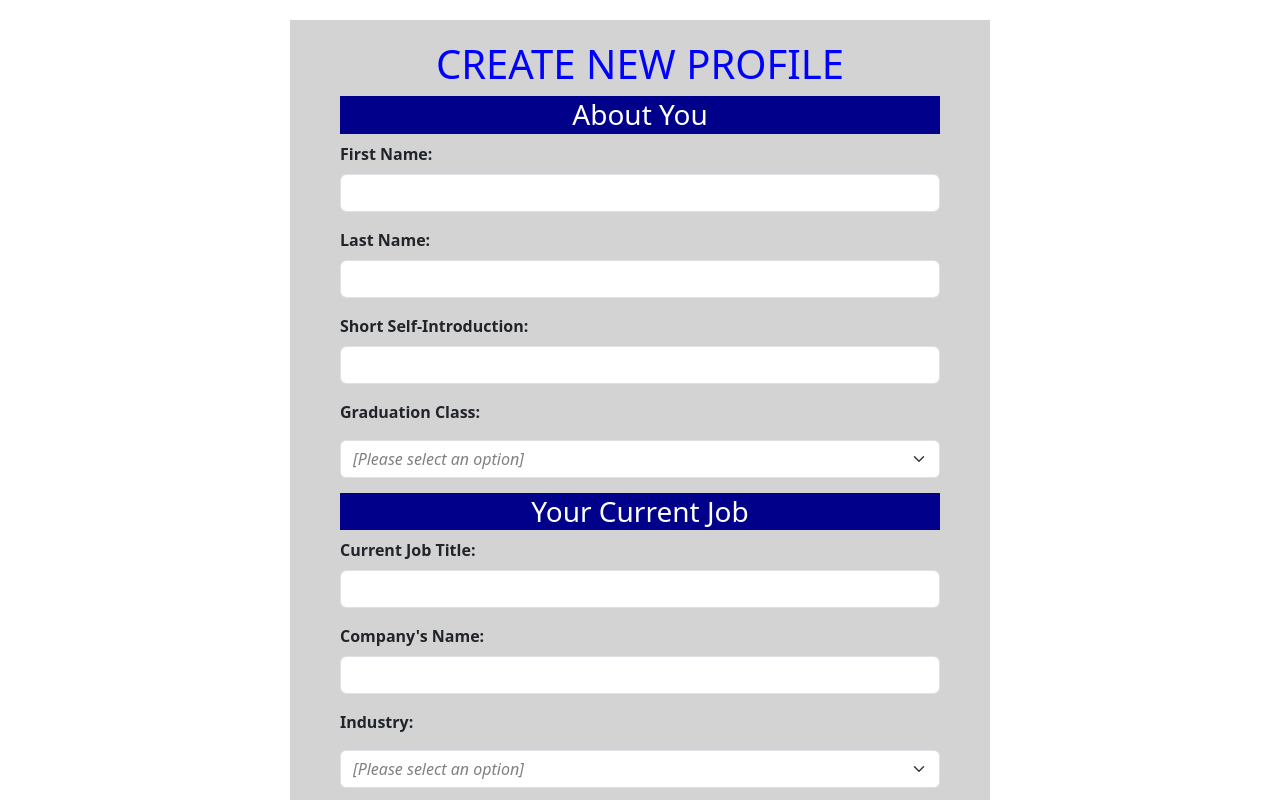
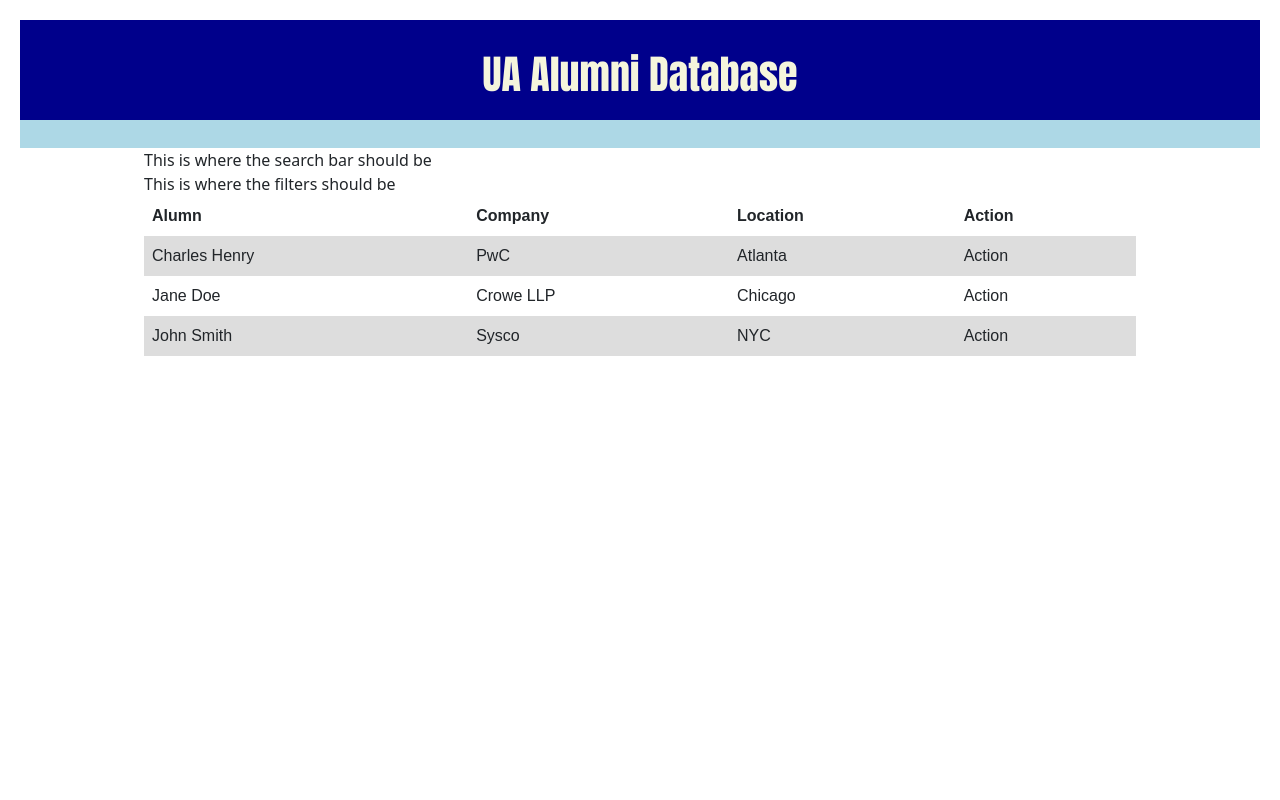
Before and after one commit to sebrazzley/internship, a React (Vite) app in the folder alumni-db/: page / in a window 1280 px wide. Shown: the top 800 px of the page. Built offline with nearby package versions, Linux system fonts and the light colour scheme.

Commit message:
Uyen styled the Home page

```diff
--- a/alumni-db/src/App.tsx
+++ b/alumni-db/src/App.tsx
@@ -4,8 +4,8 @@ import CreateAlumni from './components/Pages/CreateAlumni/CreateAlumni';
 
 const App = () => {
   return (
-    // <Home></Home>
-    <CreateAlumni></CreateAlumni>
+    <Home></Home>
+    // <CreateAlumni></CreateAlumni>
   )
 }
 
--- a/alumni-db/src/components/AlumniList/AlumniList.tsx
+++ b/alumni-db/src/components/AlumniList/AlumniList.tsx
@@ -9,49 +9,21 @@ interface Props {
 const AlumniList = ({list}: Props) =>{
     return (
         <div>
-            This is alumni List page
             <table>
                 <tr>
                     <th>Alumn</th>
                     <th>Company</th>
                     <th>Location</th>
+                    <th>Action</th>
                 </tr>
                 {list.map((alumni) => (
                     <tr key={alumni.id}>
                         <td>{alumni.firstName+" "+alumni.lastName}</td>
                         <td>{alumni.companyName}</td>
+                        <td>{alumni.location}</td>
+                        <td>Action</td>
                     </tr>
                 ))}
-                {/* <tr> */}
-                    {/* <td>Alfreds Futterkiste</td>
-                    <td>Maria Anders</td>
-                    <td>Germany</td>
-                </tr>
-                <tr>
-                    <td>Centro comercial Moctezuma</td>
-                    <td>Francisco Chang</td>
-                    <td>Mexico</td>
-                </tr>
-                <tr>
-                    <td>Ernst Handel</td>
-                    <td>Roland Mendel</td>
-                    <td>Austria</td>
-                </tr>
-                <tr>
-                    <td>Island Trading</td>
-                    <td>Helen Bennett</td>
-                    <td>UK</td>
-                </tr>
-                <tr>
-                    <td>Laughing Bacchus Winecellars</td>
-                    <td>Yoshi Tannamuri</td>
-                    <td>Canada</td>
-                </tr>
-                <tr>
-                    <td>Magazzini Alimentari Riuniti</td>
-                    <td>Giovanni Rovelli</td>
-                    <td>Italy</td>
-                </tr> */}
             </table>
         </div>
     )
--- a/alumni-db/src/components/AlumniList/alumni.type.ts
+++ b/alumni-db/src/components/AlumniList/alumni.type.ts
@@ -19,4 +19,11 @@ export const fakeAlumniList: Alumni[] = [{
     lastName: "Doe",
     companyName: "Crowe LLP",
     location: "Chicago"
+},
+{
+    id: "3",
+    firstName: "John",
+    lastName: "Smith",
+    companyName: "Sysco",
+    location: "NYC"
 }]
--- a/alumni-db/src/components/Pages/Home/Home.style.css
+++ b/alumni-db/src/components/Pages/Home/Home.style.css
@@ -1,14 +1,16 @@
 .article-header{
-    background-color:rgb(245, 27, 27);
+    background-color:darkblue;
     color:beige;
-    border: 30px solid rgb(225, 101, 101);
+    height: 100px;
+    padding-top: 30px;
+    /* border: 30px solid blue; */
     text-align: center;
     font-family: Impact, Haettenschweiler, 'Arial Narrow Bold', sans-serif;
 
 }
 
 .article-header-blank{
-    background-color:rgb(219, 167, 167);
+    background-color:lightblue;
     color:beige;
     border: 10px solid transparent;
     text-align: left;
@@ -17,7 +19,5 @@
 .section-content {
     margin-left: 10%;
     margin-right: 10%;
-    margin-top: 10%;
-    margin-bottom: 10;
 
 }
--- a/alumni-db/src/components/Pages/Home/Home.tsx
+++ b/alumni-db/src/components/Pages/Home/Home.tsx
@@ -23,8 +23,9 @@ const Home = () => {
             </header>
         </article>
 
-        <section className = "section-content">
-            <div>This is a content part</div>
+        <section className="section-content">
+            <div>This is where the search bar should be</div>
+            <div>This is where the filters should be</div>
             <AlumniList list = {alumniList} />
         </section>
     </>
```
